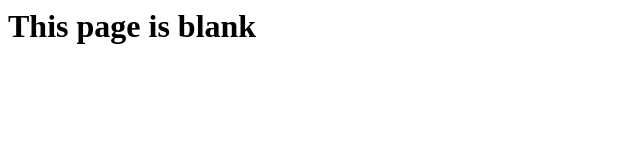
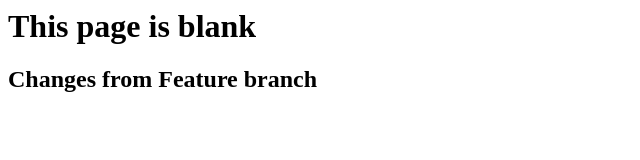
Before and after one commit to abaskaa/0mainopen_openSAP_repo, a plain HTML site: page index.html in a window 1280 px wide. Shown: the whole page, without its empty margins (0-640 px from the left). Drawn offline with Linux system fonts and the light colour scheme.

Commit message:
Commit 2nd header

```diff
--- a/index.html
+++ b/index.html
@@ -4,5 +4,6 @@
 	</head>
 	<body>
 		<h1>This page is blank</h1>
+		<h2>Changes from Feature branch</h2>
 	</body>
 </html>
```
